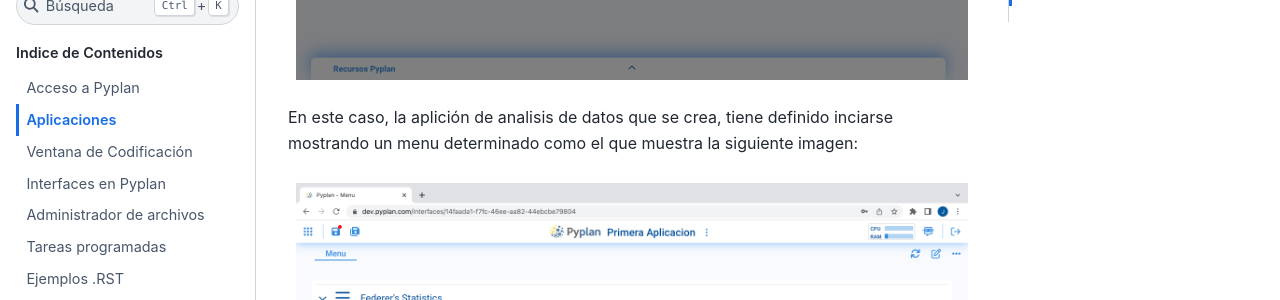
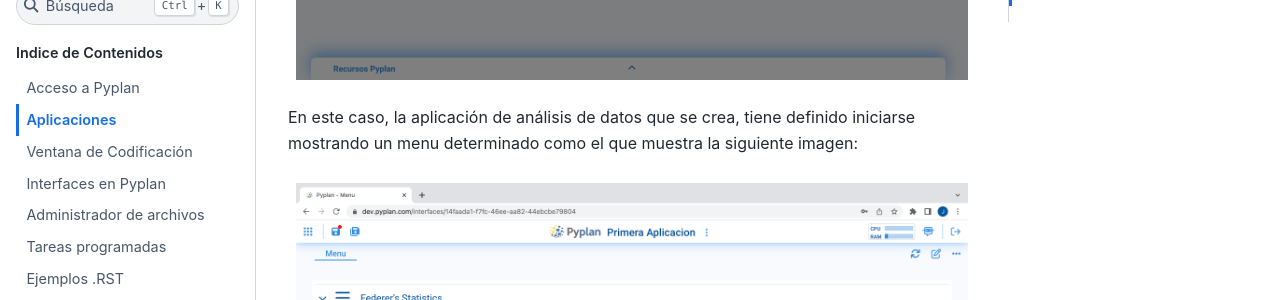
Before and after one commit to pyplan/pyplan, a Sphinx documentation site: the page built from docs/applications/index.rst, in a window 1280 px wide and 900 px high, scrolled down 2242 px. Shown: the part 153-453 px from the top of the window. Built offline with Sphinx 7.4.7 and the Sphinx Book theme 1.1.4, drawn with Linux system fonts in a browser that asks for light colours; pages that are not in the unit, such as notebooks, are missing from menus.

```diff
--- a/docs/applications/index.rst
+++ b/docs/applications/index.rst
@@ -52,7 +52,7 @@
 
 .. figure:: images/crear_analisis.png
 
-En este caso, la aplición de analisis de datos que se crea, tiene definido inciarse mostrando un menu determinado como el que muestra la siguiente imagen:
+En este caso, la aplicación de análisis de datos que se crea, tiene definido iniciarse mostrando un menu determinado como el que muestra la siguiente imagen:
 
 .. figure:: images/menu_app_analisis.png
 
```
Also changed, not shown: 3 other files.
